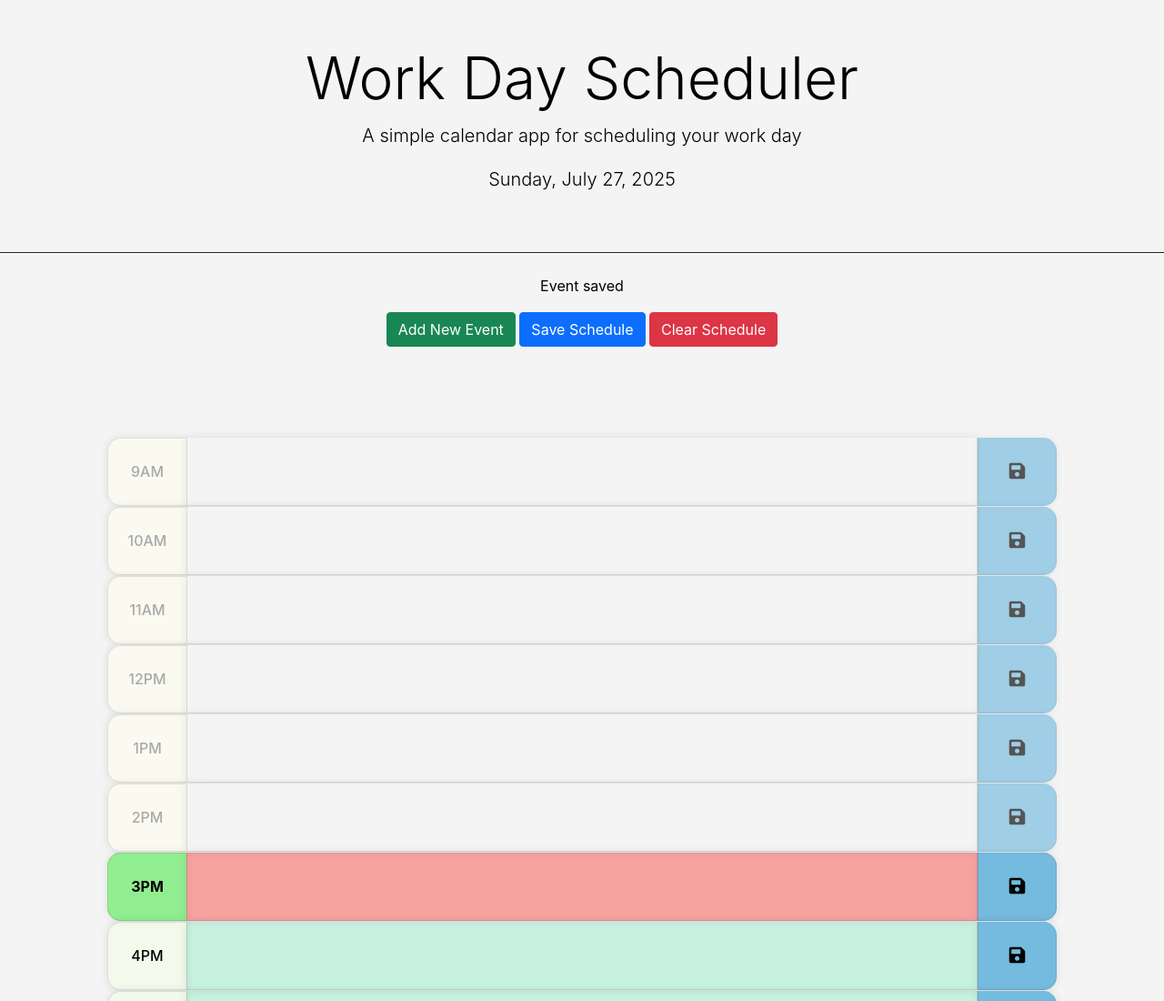
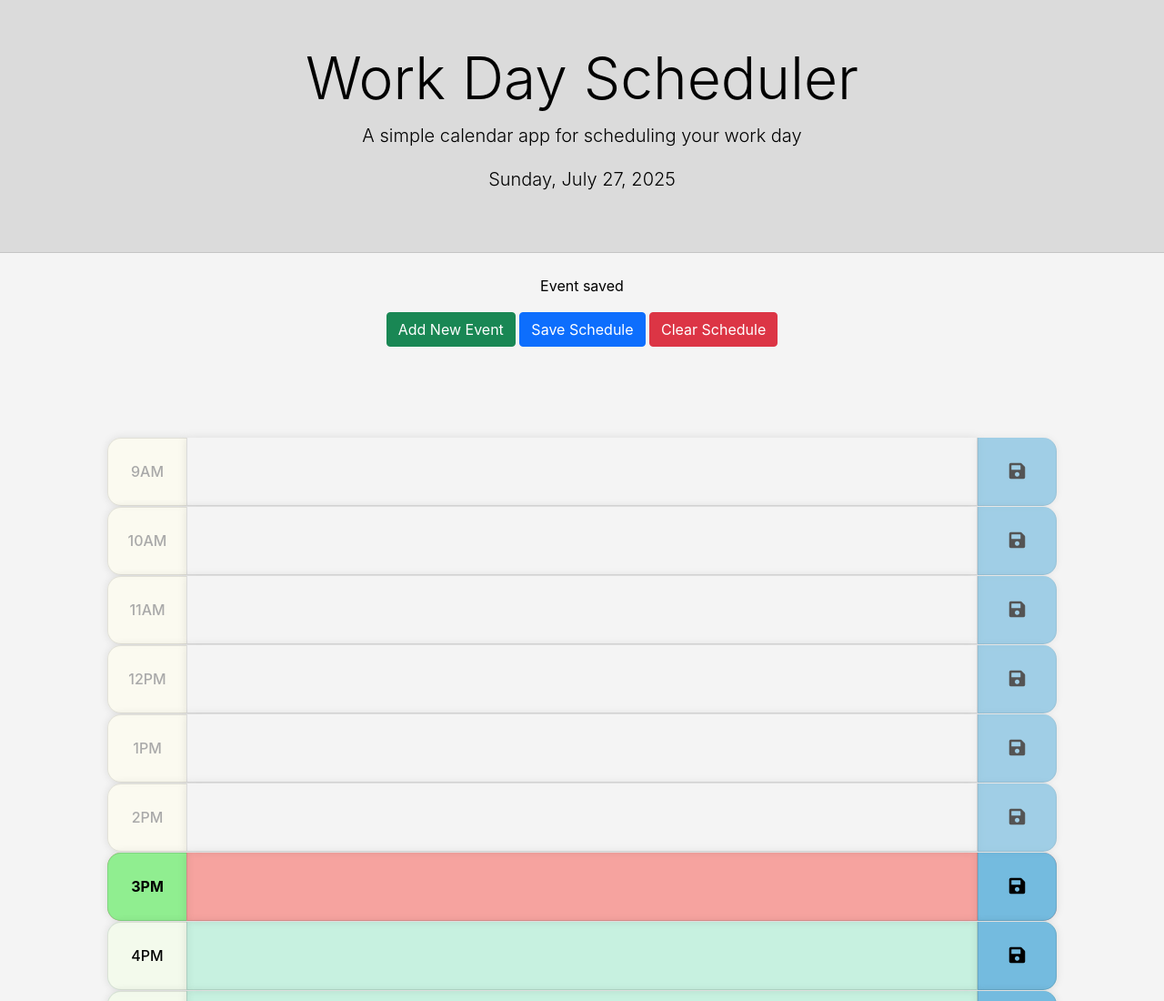
Before and after one commit to rochekollie/workshift, a website: page index.html in a window 1280 px wide. Shown: the top 1100 px of the page at 91% size. Drawn offline with nearby package versions, Linux system fonts and the light colour scheme.

Commit message:
Style header background.

```diff
--- a/style.css
+++ b/style.css
@@ -18,8 +18,9 @@ header {
     padding: 3rem;
     margin-bottom: 1.5rem;
     border-width: 5px;
-    border-bottom: 1px solid #212529;
+    border-bottom: solid thin rgba(0, 0, 0, 0.1);
     text-align: center;
+    background-color: rgba(0, 0, 0, 0.1);
 }
 
 header p {
```
Also changed, not shown: 1 other file.
